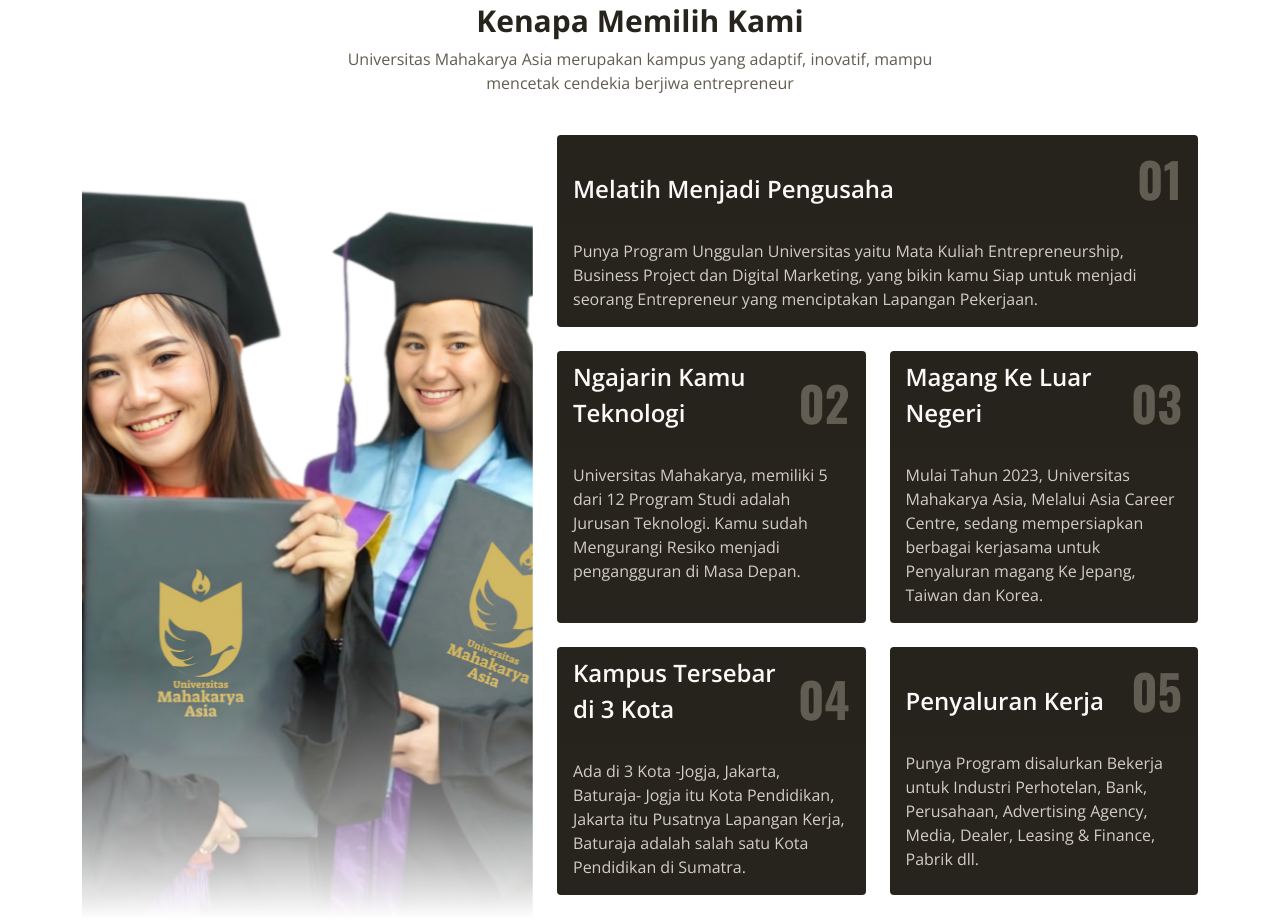
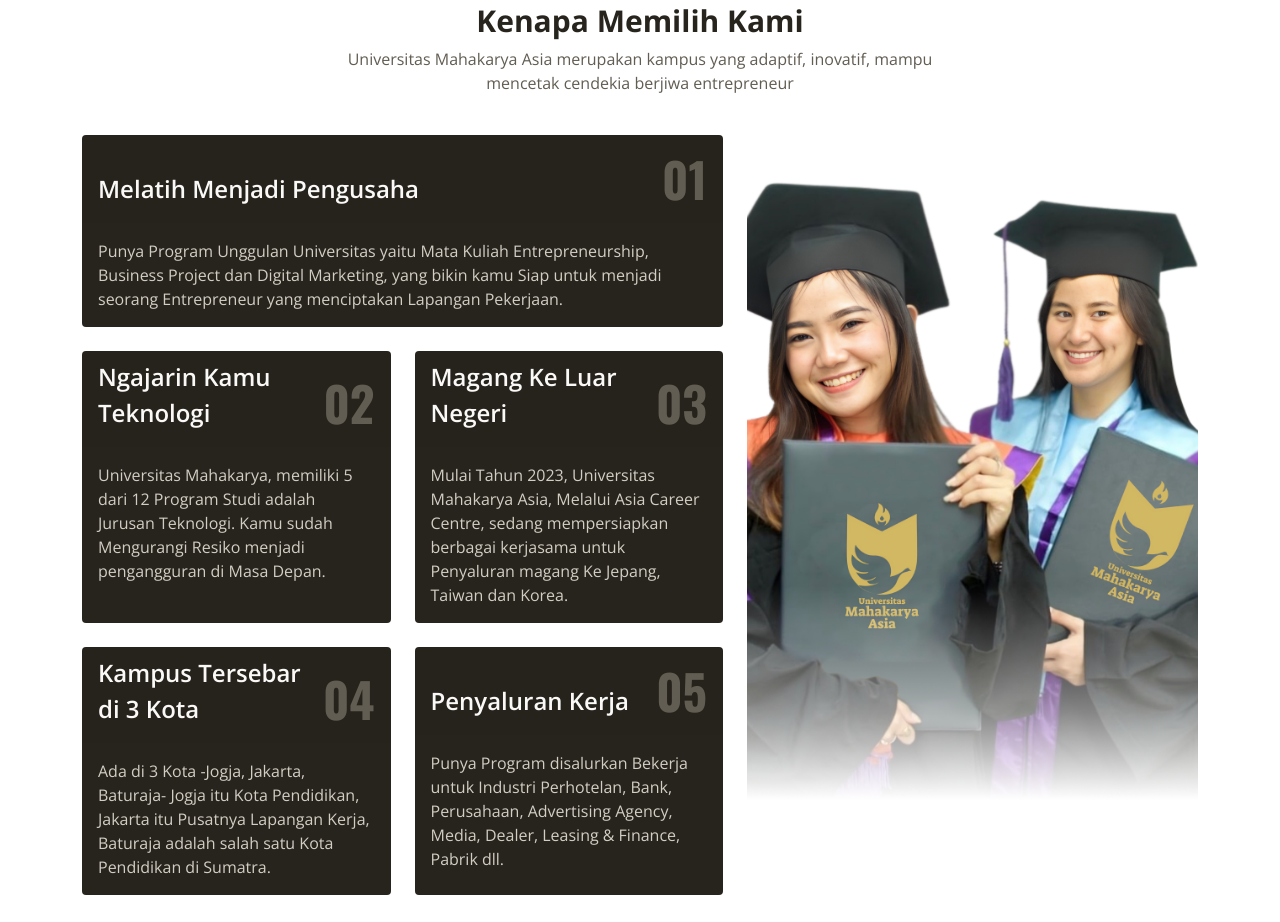
Before and after one commit to andiwahyu319/eduwork-x-mahakarya, a plain HTML site: page index.html in a window 1280 px wide. Shown: the part 845-1767 px from the top of the page. Drawn offline with nearby package versions, Linux system fonts and the light colour scheme.

Commit message:
small change

```diff
--- a/assets/css/style.css
+++ b/assets/css/style.css
@@ -275,14 +275,6 @@ ul.list {
 /* =================================================
    [ kelebihan ] [Default]
 ================================================= */
-#kelebihan .image {
-    height: 100%;
-    width: 100%;
-    background-position: center;
-    background-repeat: no-repeat;
-    background-size: cover;
-    position: relative;
-}
 #kelebihan .card-custom {
     background-color: var(--neutral-10-color);
 }
--- a/index.html
+++ b/index.html
@@ -50,10 +50,10 @@
                 </div>
             </div>
             <div class="row justify-content-center">
-                <div class="col-lg-5 mb-4">
-                    <div class="image mb-4" style="background-image:url('assets/image/wisuda.png')"></div>
+                <div class="col-lg-5 order-2 mb-4">
+                    <img src="assets/image/wisuda.png" alt="foto alumni" class="img-fluid">
                 </div>
-                <div class="col-lg-7 mb-4">
+                <div class="col-lg-7 order-1 mb-4">
                     <div class="row">
                         <div class="col mb-4">
                             <div class="card border-0 h-100 card-custom">
```
